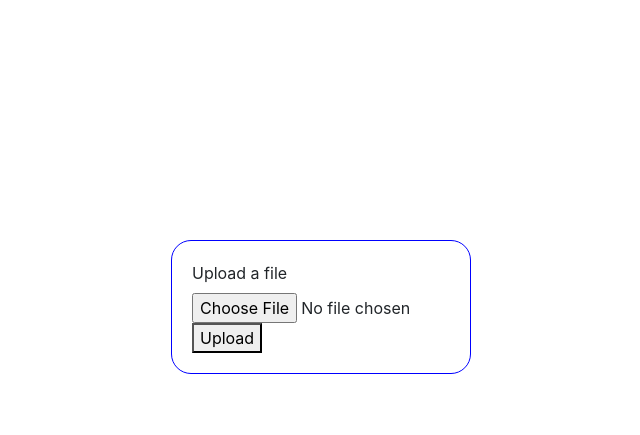
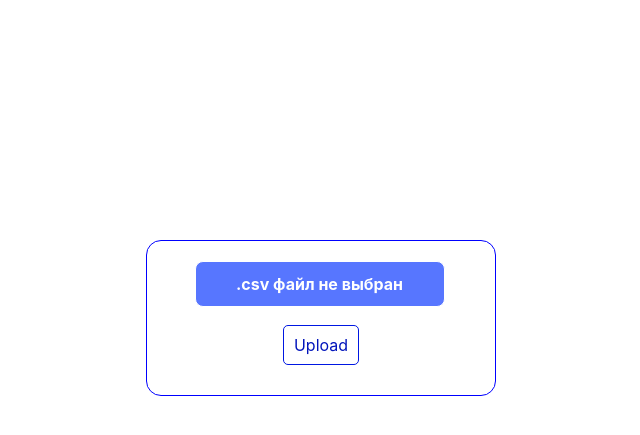
Before and after one commit to KariSpace/CRM_Sedicomm, a Django app: page /csv/csv_upload/ in a window 1280 px wide. Shown: the part 59-494 px from the top of the page, without its empty margins (319-959 px from the left). Run offline with Django 3.2, Linux system fonts and the light colour scheme; a user stored in the database is signed in; some libraries are stand-ins or nearby versions.

Commit message:
new csv_upload page

```diff
--- a/csv_to_table/templates/csv_table.html
+++ b/csv_to_table/templates/csv_table.html
@@ -10,12 +10,69 @@
     <link rel="stylesheet" href="https://stackpath.bootstrapcdn.com/bootstrap/4.4.1/css/bootstrap.min.css" integrity="sha384-Vkoo8x4CGsO3+Hhxv8T/Q5PaXtkKtu6ug5TOeNV6gBiFeWPGFN9MuhOf23Q9Ifjh" crossorigin="anonymous"> {% load staticfiles %}
     <link rel="stylesheet" href="{% static 'style.css' %}" type="text/css">
     <style>
+        .strong {
+            text-align: center;
+            margin-bottom: 20px;
+        }
+
+        .form_upl {
+            text-align: center;
+        }
+
+        .submit-btn {
+            margin-top: 10px;
+            margin-bottom: 10px;
+            background-color: rgb(255, 255, 255);
+            border: 1px solid rgb(0, 23, 226);
+            border-radius: 5px;
+            padding: 7px 10px;
+            color: rgb(3, 21, 187);
+        }
+
+        .submit-btn:hover {
+            background-color: rgb(87, 118, 255);
+            border: 1px solid rgb(255, 255, 255);
+            color: #fff;
+        }
+
         div.upload_block {
-            width: 300px;
+            width: 350px;
             margin: 30vh auto 0px;
             border: 1px solid blue;
-            border-radius: 20px;
+            border-radius: 15px;
             padding: 20px;
+        }
+
+        .fl_upld {
+            width: 305px;
+            text-align: center;
+        }
+
+        #fl_inp {
+            display: none;
+        }
+
+        .fl_upld label {
+            cursor: pointer;
+            background: rgb(87, 118, 255);
+            border-radius: 3px;
+            padding: 10px 25px;
+            color: #fff;
+            font-weight: bold;
+            text-align: center;
+            width: 250px;
+            border-radius: 8px;
+            border: 1px solid rgb(255, 255, 255);
+        }
+
+        .fl_upld label:hover {
+            background: #ffffff;
+            border: 1px solid rgb(0, 23, 226);
+            color: rgb(61, 81, 255);
+        }
+
+        #fl_nm {
+            /* color: #f00; */
         }
     </style>
 </head>
@@ -96,21 +153,34 @@
     </div>
     <div class="upload_block">
         {% if messages %} {% for message in messages %}
-        <div>
+        <div class="strong">
             <strong>{{message|safe}}</strong>
         </div>
         {% endfor %} {% endif %}
-        <form method="post" enctype="multipart/form-data">
+        <form class="form_upl" method="post" enctype="multipart/form-data">
             {% csrf_token %}
-            <label> Upload a file </label>
-            <input type="file" name='csv_f' required="True">
-            </br>
-            <button type="submit"> Upload</button>
+
+            <div class="fl_upld">
+                <label><input id="fl_inp" type="file" name="csv_f" required="True"><div id="fl_nm">.csv файл не выбран</div></label>
+                <!-- <div id="fl_nm">Файл не выбран</div> -->
+            </div>
+
+            <button class="submit-btn" type="submit"> Upload</button>
         </form>
     </div>
 
 
+    <script src="https://ajax.googleapis.com/ajax/libs/jquery/3.1.0/jquery.min.js"></script>
 
+
+    <script>
+        $(document).ready(function() {
+            $("#fl_inp").change(function() {
+                var filename = $(this).val().replace(/.*\\/, "");
+                $("#fl_nm").html(filename);
+            });
+        });
+    </script>
 </body>
 
 </html>
--- a/csv_to_table/templates/today_table.html
+++ b/csv_to_table/templates/today_table.html
@@ -27,7 +27,7 @@
         .main_line {
             text-transform: uppercase;
             text-align: center;
-            background-color: rgb(48, 176, 251);
+            background-color: #2d9df8;
         }
 
         .important {
--- a/csv_to_table/views.py
+++ b/csv_to_table/views.py
@@ -31,7 +31,7 @@ def csv_table(request):
         messages.error(request, "This is not a CSV, try to upload .csv")
         return render(request,template)
     else:
-        messages.success(request, "Data was uploaded")
+        messages.success(request, " ")
 
     data_set = csv_file.read().decode('UTF-8')
     io_string = io.StringIO(data_set)
```
Also changed, not shown: Книга1.csv (+7 -8 lines), db.sqlite3.
